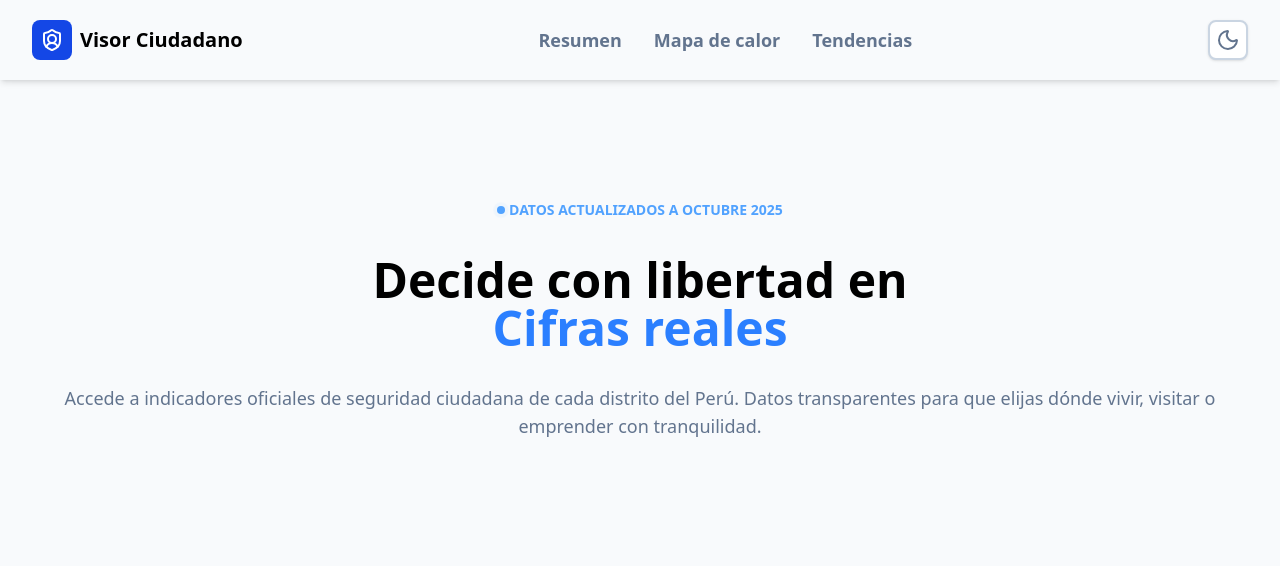
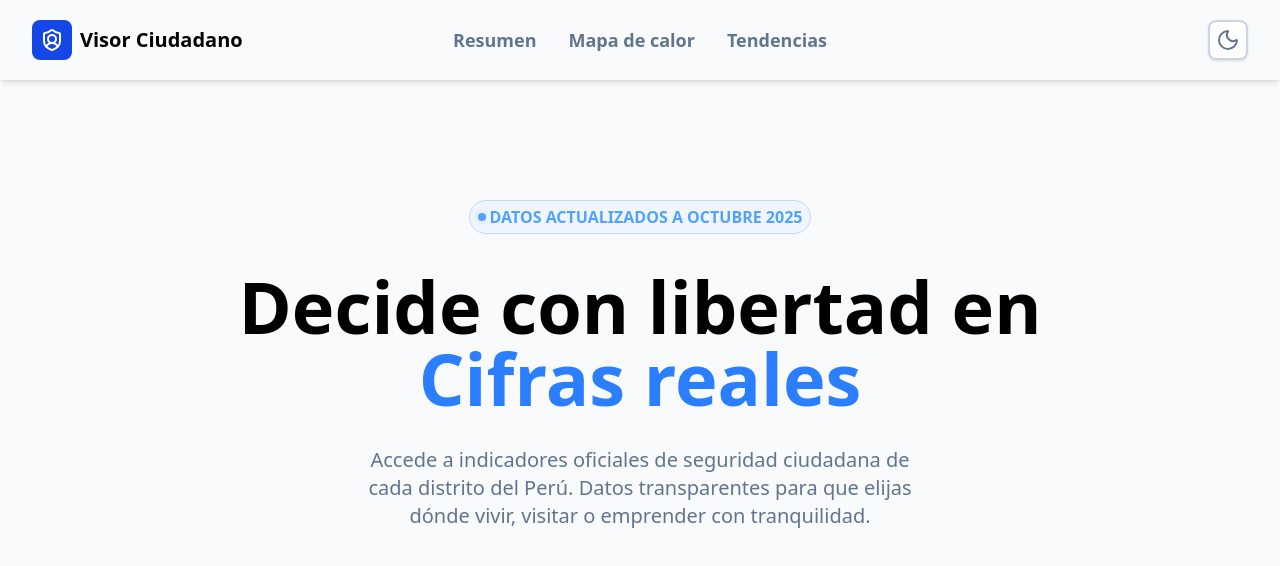
Before and after one commit to huderdcv/visor-ciudadano-peru, a Next.js app: page / in a window 1280 px wide. Shown: the top 566 px of the page. Built offline with nearby package versions, Linux system fonts and the light colour scheme.

Commit message:
feat: extend hero section with desktop design

```diff
--- a/src/features/landing/components/HeroSection.tsx
+++ b/src/features/landing/components/HeroSection.tsx
@@ -4,18 +4,18 @@ export const HeroSection = () => {
   return (
     <section className="w-full h-[calc(100vh-5rem)] ">
       <div className="w-full relative top-1/6 flex flex-col items-center">
-        <p className="uppercase text-blue-400 font-semibold mb-9 text-center text-sm flex items-center gap-1">
+        <p className="uppercase text-blue-400 font-semibold mb-9 text-center text-sm md:text-base flex items-center gap-1 border border-blue-200 dark:border-slate-500 px-2 py-1 rounded-3xl bg-blue-50 dark:bg-slate-800">
           <span className="relative flex h-2 w-2">
             <span className="animate-ping absolute inline-flex h-full w-full rounded-full bg-blue-400 opacity-75"></span>
             <span className="relative inline-flex rounded-full h-2 w-2 bg-blue-400"></span>
           </span>
           Datos actualizados a octubre 2025
         </p>
-        <h1 className="text-center text-5xl font-extrabold mb-8">
+        <h1 className="text-center text-5xl md:text-7xl font-extrabold mb-8">
           Decide con libertad en{' '}
           <span className="text-blue-500 block">Cifras reales</span>
         </h1>
-        <p className="text-center text-lg text-slate-500">
+        <p className="text-center text-lg md:text-xl sm:max-w-lg md:max-w-xl text-slate-500">
           Accede a indicadores oficiales de seguridad ciudadana de cada distrito
           del Perú. Datos transparentes para que elijas dónde vivir, visitar o
           emprender con tranquilidad.
--- a/src/features/landing/components/LandingNavbar.tsx
+++ b/src/features/landing/components/LandingNavbar.tsx
@@ -12,7 +12,7 @@ export const LandingNavbar = () => {
     <header className="flex justify-between items-center h-20 shadow-md px-8 fixed z-40 top-0 w-full dark:border-b dark:border-slate-800">
       <Link href={'/'} className="flex gap-2 items-center group">
         <ShieldUser className="bg-blue-700 text-white  w-10 h-10 p-2 rounded-lg group-hover:bg-blue-800 transition-all duration-300" />
-        <span className="font-bold text-xl hidden md:block">
+        <span className="font-bold text-xl hidden lg:block">
           Visor Ciudadano
         </span>
       </Link>
@@ -35,7 +35,7 @@ export const LandingNavbar = () => {
       </button>
 
       {/* nav for desktop */}
-      <nav className="flex">
+      <nav className="flex absolute left-1/2 -translate-x-1/2">
         <Link
           href={'/'}
           className="text-lg text-slate-500 font-semibold px-4 py-2 rounded-4xl hover:text-blue-500 transition-all duration-300 hover:bg-blue-100 dark:hover:bg-slate-800 hidden md:block"
```
